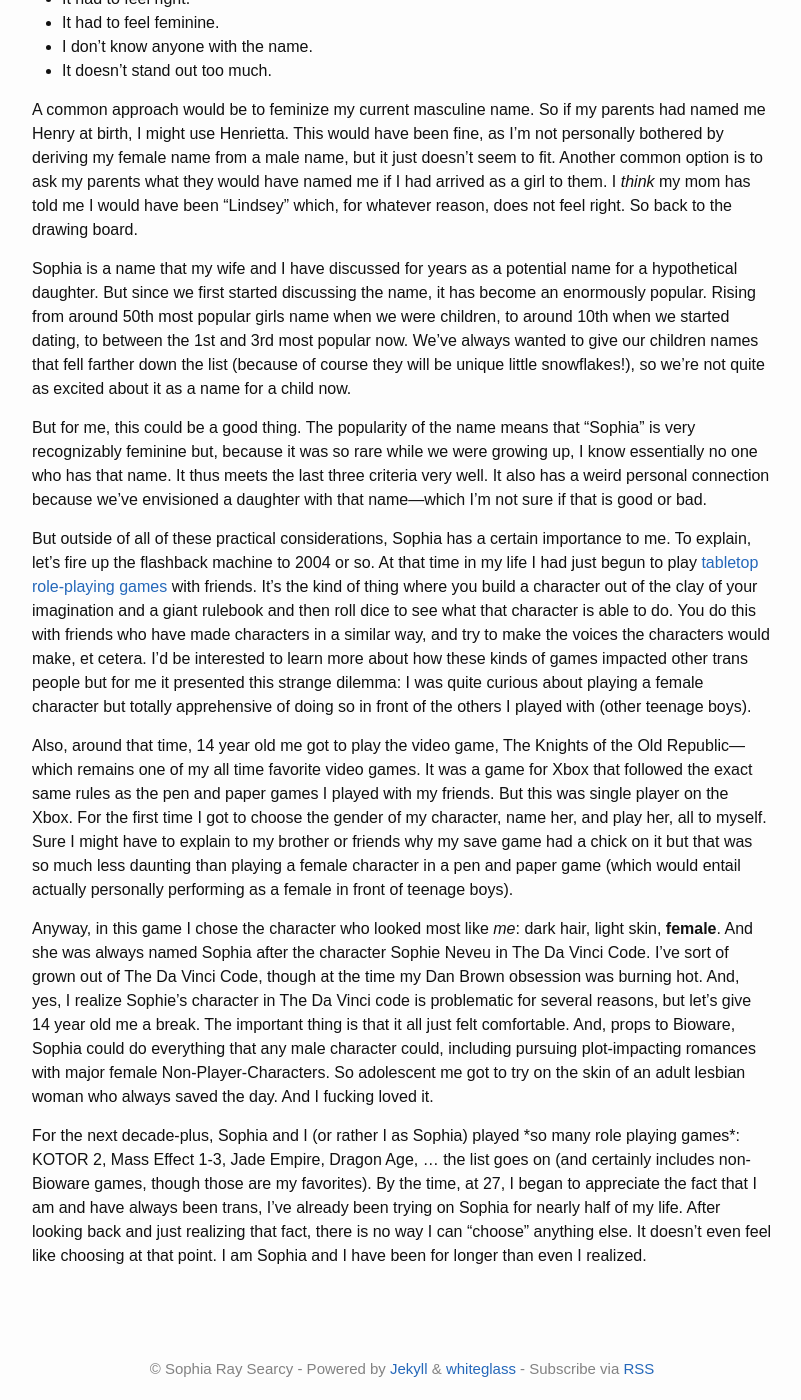
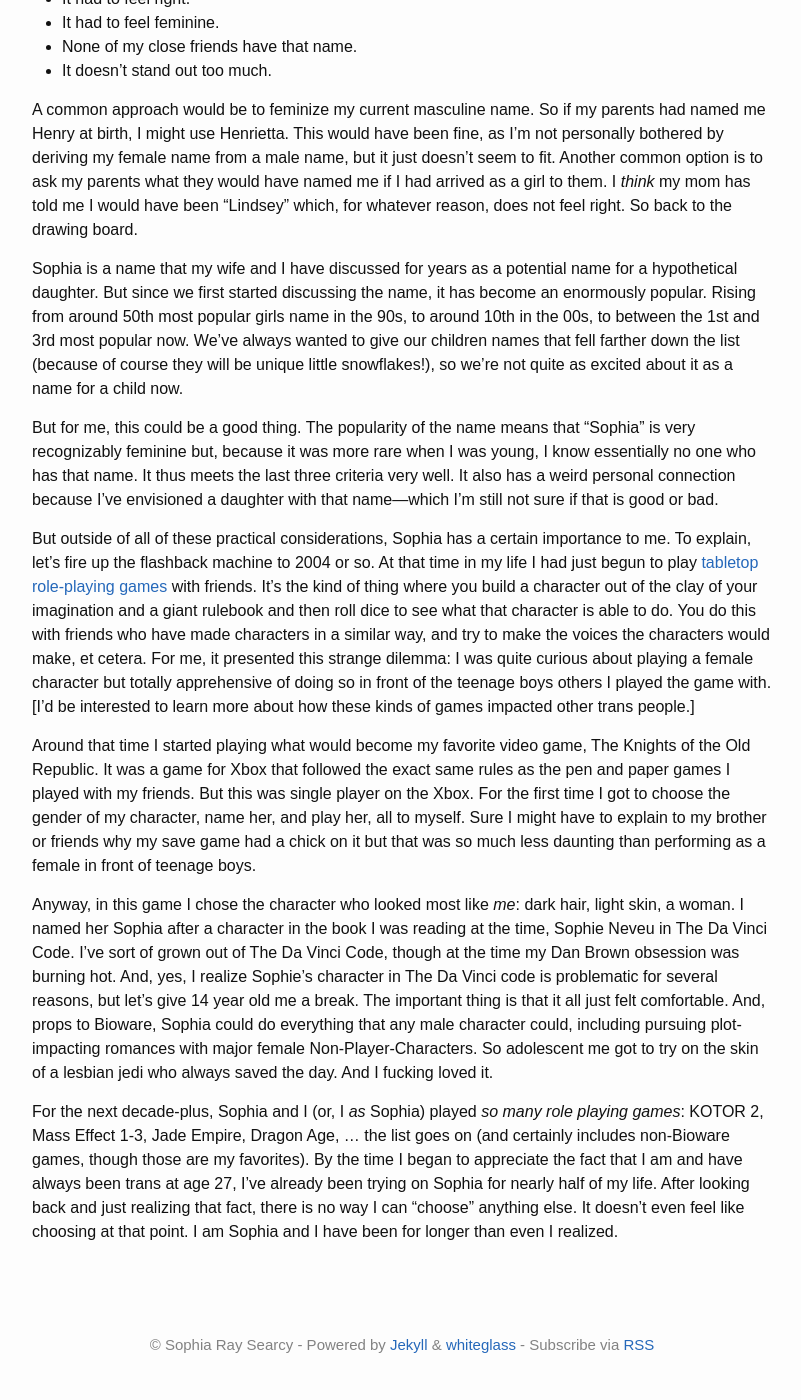
Before and after one commit to artificialsoph/artificialsoph.github.io, a Jekyll site: the page built from _posts/2016-04-02-sophia.md, in a window 1280 px wide and 1400 px high, scrolled down 457 px. Shown: the whole window, without its empty margins (238-1039 px from the left). Built offline with Jekyll 4.4.1, drawn with Linux system fonts in a browser that asks for light colours.

Commit message:
clean up sophia

```diff
--- a/_posts/2016-04-02-sophia.md
+++ b/_posts/2016-04-02-sophia.md
@@ -2,7 +2,6 @@
 title: Sophia
 layout: post
 ---
-
 
 One thing about being trans is that I get to come up with my own name. Plenty of non-trans people do this, sure, but to me it sort of feels like a rite of passage for trans folk. I've chosen "Sophia" for myself. I wanted to go through my thought process in choosing this name, both for myself and for others, as I found reading other people's accounts of choosing their name to be quite helpful in choosing mine.
 
@@ -10,19 +9,19 @@ My checklist was something like the following (in approximate order of importanc
 
 *   It had to feel right.
 *   It had to feel feminine.
-*   I don't know anyone with the name.
+*   None of my close friends have that name.
 *   It doesn't stand out too much.
 
 A common approach would be to feminize my current masculine name. So if my parents had named me Henry at birth, I might use Henrietta. This would have been fine, as I'm not personally bothered by deriving my female name from a male name, but it just doesn't seem to fit. Another common option is to ask my parents what they would have named me if I had arrived as a girl to them. I _think_ my mom has told me I would have been "Lindsey" which, for whatever reason, does not feel right. So back to the drawing board.
 
-Sophia is a name that my wife and I have discussed for years as a potential name for a hypothetical daughter. But since we first started discussing the name, it has become an enormously popular. Rising from around 50th most popular girls name when we were children, to around 10th when we started dating, to between the 1st and 3rd most popular now. We've always wanted to give our children names that fell farther down the list (because of course they will be unique little snowflakes!), so we're not quite as excited about it as a name for a child now.
+Sophia is a name that my wife and I have discussed for years as a potential name for a hypothetical daughter. But since we first started discussing the name, it has become an enormously popular. Rising from around 50th most popular girls name in the 90s, to around 10th in the 00s, to between the 1st and 3rd most popular now. We've always wanted to give our children names that fell farther down the list (because of course they will be unique little snowflakes!), so we're not quite as excited about it as a name for a child now.
 
-But for me, this could be a good thing. The popularity of the name means that "Sophia" is very recognizably feminine but, because it was so rare while we were growing up, I know essentially no one who has that name. It thus meets the last three criteria very well. It also has a weird personal connection because we've envisioned a daughter with that name---which I'm not sure if that is good or bad.
+But for me, this could be a good thing. The popularity of the name means that "Sophia" is very recognizably feminine but, because it was more rare when I was young, I know essentially no one who has that name. It thus meets the last three criteria very well. It also has a weird personal connection because I've envisioned a daughter with that name—which I'm still not sure if that is good or bad.
 
-But outside of all of these practical considerations, Sophia has a certain importance to me. To explain, let's fire up the flashback machine to 2004 or so. At that time in my life I had just begun to play [tabletop role-playing games](https://en.wikipedia.org/wiki/Tabletop_role-playing_game) with friends. It's the kind of thing where you build a character out of the clay of your imagination and a giant rulebook and then roll dice to see what that character is able to do. You do this with friends who have made characters in a similar way, and try to make the voices the characters would make, et cetera. I'd be interested to learn more about how these kinds of games impacted other trans people but for me it presented this strange dilemma: I was quite curious about playing a female character but totally apprehensive of doing so in front of the others I played with (other teenage boys).
+But outside of all of these practical considerations, Sophia has a certain importance to me. To explain, let's fire up the flashback machine to 2004 or so. At that time in my life I had just begun to play [tabletop role-playing games](https://en.wikipedia.org/wiki/Tabletop_role-playing_game) with friends. It's the kind of thing where you build a character out of the clay of your imagination and a giant rulebook and then roll dice to see what that character is able to do. You do this with friends who have made characters in a similar way, and try to make the voices the characters would make, et cetera. For me, it presented this strange dilemma: I was quite curious about playing a female character but totally apprehensive of doing so in front of the teenage boys  others I played the game with.  [I'd be interested to learn more about how these kinds of games impacted other trans people.]
 
-Also, around that time, 14 year old me got to play the video game, The Knights of the Old Republic---which remains one of my all time favorite video games. It was a game for Xbox that followed the exact same rules as the pen and paper games I played with my friends. But this was single player on the Xbox. For the first time I got to choose the gender of my character, name her, and play her, all to myself. Sure I might have to explain to my brother or friends why my save game had a chick on it but that was so much less daunting than playing a female character in a pen and paper game (which would entail actually personally performing as a female in front of teenage boys).
+Around that time I started playing what would become my favorite video game, The Knights of the Old Republic. It was a game for Xbox that followed the exact same rules as the pen and paper games I played with my friends. But this was single player on the Xbox. For the first time I got to choose the gender of my character, name her, and play her, all to myself. Sure I might have to explain to my brother or friends why my save game had a chick on it but that was so much less daunting than performing as a female in front of teenage boys.
 
-Anyway, in this game I chose the character who looked most like _me_: dark hair, light skin, **female**. And she was always named Sophia after the character Sophie Neveu in The Da Vinci Code. I've sort of grown out of The Da Vinci Code, though at the time my Dan Brown obsession was burning hot. And, yes, I realize Sophie's character in The Da Vinci code is problematic for several reasons, but let's give 14 year old me a break. The important thing is that it all just felt comfortable. And, props to Bioware, Sophia could do everything that any male character could, including pursuing plot-impacting romances with major female Non-Player-Characters. So adolescent me got to try on the skin of an adult lesbian woman who always saved the day. And I fucking loved it.
+Anyway, in this game I chose the character who looked most like _me_: dark hair, light skin, a woman. I named her Sophia after a character in the book I was reading at the time, Sophie Neveu in The Da Vinci Code. I've sort of grown out of The Da Vinci Code, though at the time my Dan Brown obsession was burning hot. And, yes, I realize Sophie's character in The Da Vinci code is problematic for several reasons, but let's give 14 year old me a break. The important thing is that it all just felt comfortable. And, props to Bioware, Sophia could do everything that any male character could, including pursuing plot-impacting romances with major female Non-Player-Characters. So adolescent me got to try on the skin of a lesbian jedi who always saved the day. And I fucking loved it.
 
-For the next decade-plus, Sophia and I (or rather I as Sophia) played \*so many role playing games\*: KOTOR 2, Mass Effect 1-3, Jade Empire, Dragon Age, ... the list goes on (and certainly includes non-Bioware games, though those are my favorites). By the time, at 27, I began to appreciate the fact that I am and have always been trans, I've already been trying on Sophia for nearly half of my life. After looking back and just realizing that fact, there is no way I can "choose" anything else. It doesn't even feel like choosing at that point. I am Sophia and I have been for longer than even I realized.
+For the next decade-plus, Sophia and I (or, I *as* Sophia) played *so many role playing games*: KOTOR 2, Mass Effect 1-3, Jade Empire, Dragon Age, ... the list goes on (and certainly includes non-Bioware games, though those are my favorites). By the time I began to appreciate the fact that I am and have always been trans at age 27, I've already been trying on Sophia for nearly half of my life. After looking back and just realizing that fact, there is no way I can "choose" anything else. It doesn't even feel like choosing at that point. I am Sophia and I have been for longer than even I realized.
```
